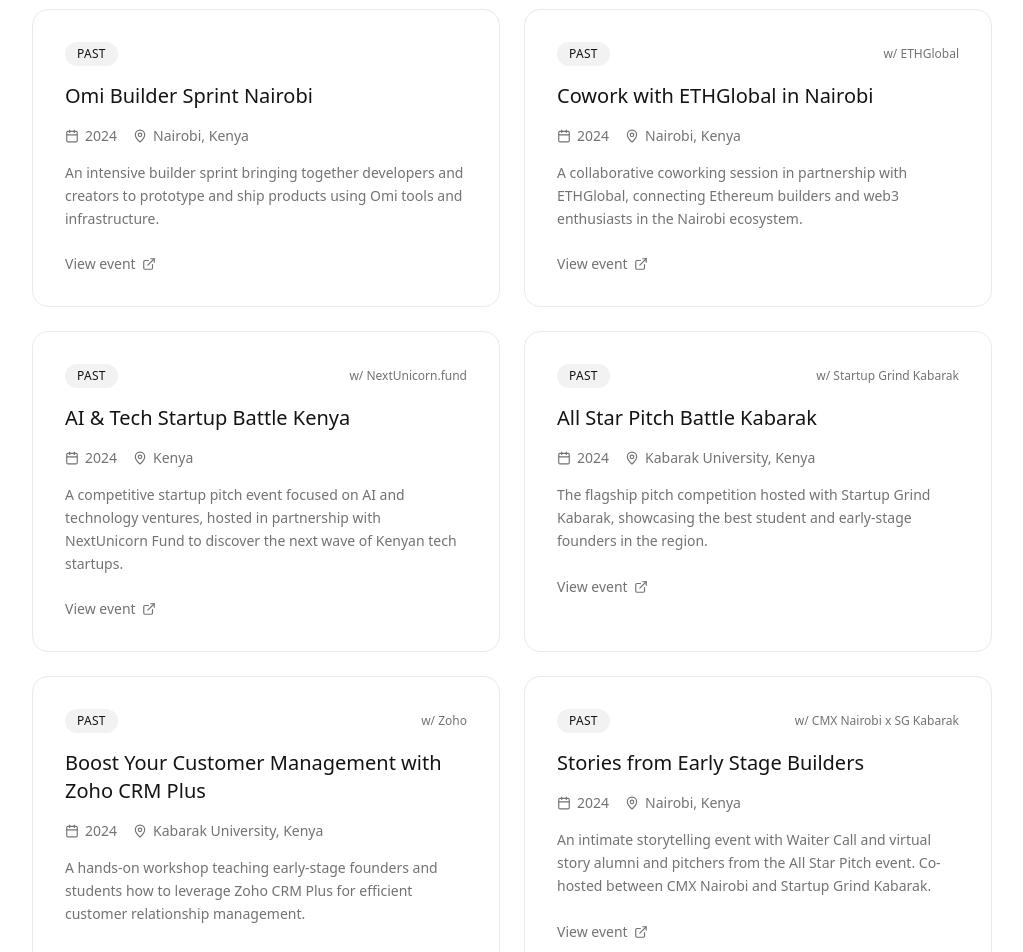
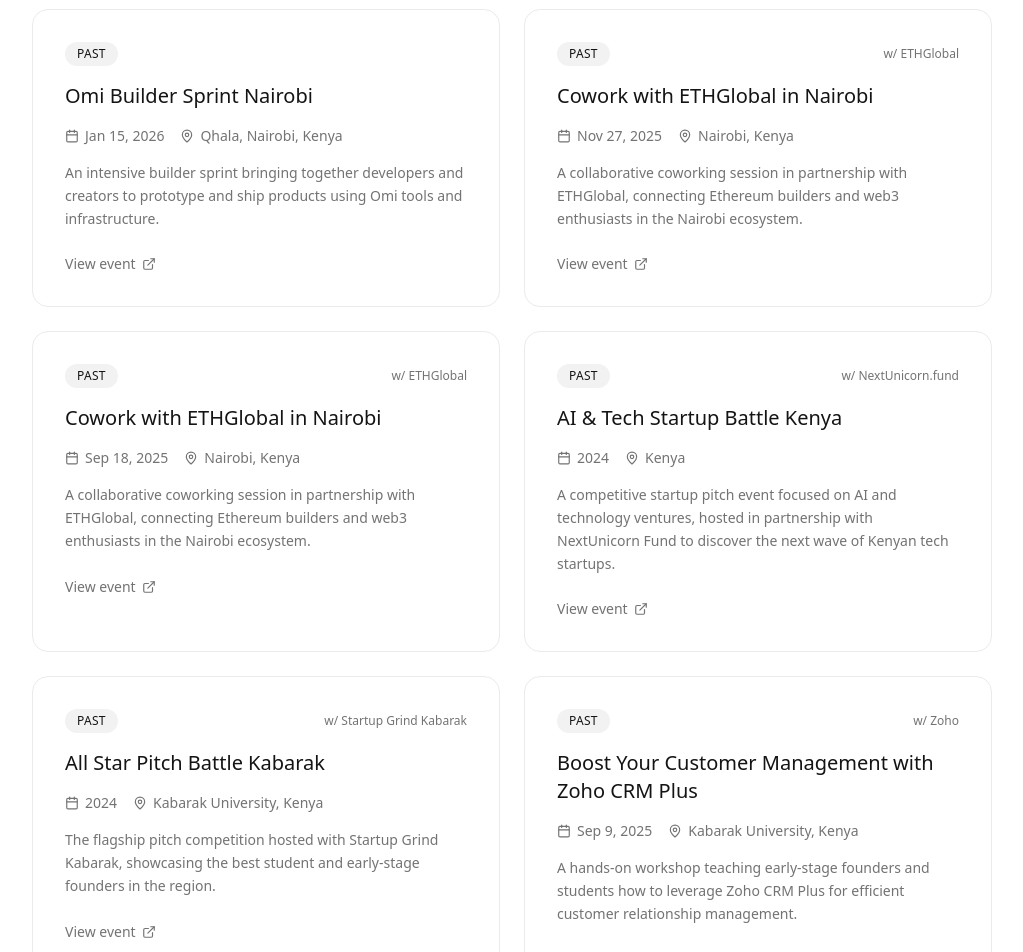
Before and after one commit to 21givenchy/scaling-chainsaw, a Next.js app: page /events in a window 1280 px wide. Shown: the part 1300-2252 px from the top of the page, without its empty margins (128-1151 px from the left). Built offline with nearby package versions, Linux system fonts and the light colour scheme.

Commit message:
Update event dates with exact dates from event pages
Co-authored-by: palontologist <100496915+palontologist@users.noreply.github.com>

```diff
--- a/app/events/page.tsx
+++ b/app/events/page.tsx
@@ -8,8 +8,8 @@ import CommunityBadge from '@/components/CommunityBadge'
 const pastEvents = [
   {
     title: 'Omi Builder Sprint Nairobi',
-    date: '2024',
-    location: 'Nairobi, Kenya',
+    date: 'Jan 15, 2026',
+    location: 'Qhala, Nairobi, Kenya',
     description:
       'An intensive builder sprint bringing together developers and creators to prototype and ship products using Omi tools and infrastructure.',
     link: 'https://luma.com/1y2axewo',
@@ -17,7 +17,17 @@ const pastEvents = [
   },
   {
     title: 'Cowork with ETHGlobal in Nairobi',
-    date: '2024',
+    date: 'Nov 27, 2025',
+    location: 'Nairobi, Kenya',
+    description:
+      'A collaborative coworking session in partnership with ETHGlobal, connecting Ethereum builders and web3 enthusiasts in the Nairobi ecosystem.',
+    link: 'https://luma.com/ethglobal-cowork-nairobi',
+    cohost: 'ETHGlobal',
+    type: 'past' as const,
+  },
+  {
+    title: 'Cowork with ETHGlobal in Nairobi',
+    date: 'Sep 18, 2025',
     location: 'Nairobi, Kenya',
     description:
       'A collaborative coworking session in partnership with ETHGlobal, connecting Ethereum builders and web3 enthusiasts in the Nairobi ecosystem.',
@@ -47,7 +57,7 @@ const pastEvents = [
   },
   {
     title: 'Boost Your Customer Management with Zoho CRM Plus',
-    date: '2024',
+    date: 'Sep 9, 2025',
     location: 'Kabarak University, Kenya',
     description:
       'A hands-on workshop teaching early-stage founders and students how to leverage Zoho CRM Plus for efficient customer relationship management.',
@@ -57,7 +67,7 @@ const pastEvents = [
   },
   {
     title: 'Stories from Early Stage Builders',
-    date: '2024',
+    date: 'Jan 23, 2025',
     location: 'Nairobi, Kenya',
     description:
       'An intimate storytelling event with Waiter Call and virtual story alumni and pitchers from the All Star Pitch event. Co-hosted between CMX Nairobi and Startup Grind Kabarak.',
```
